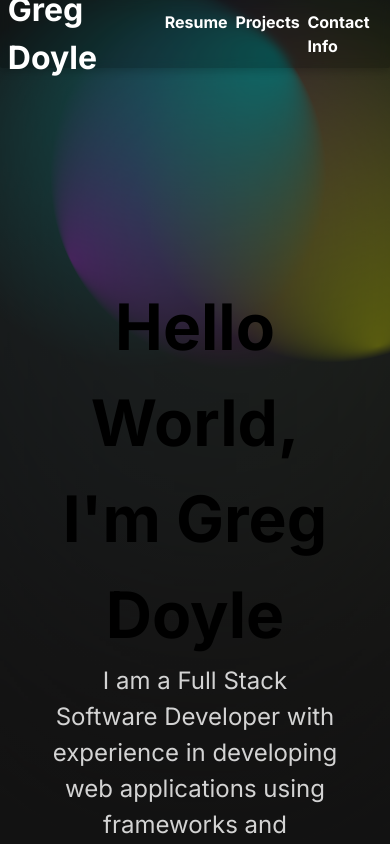
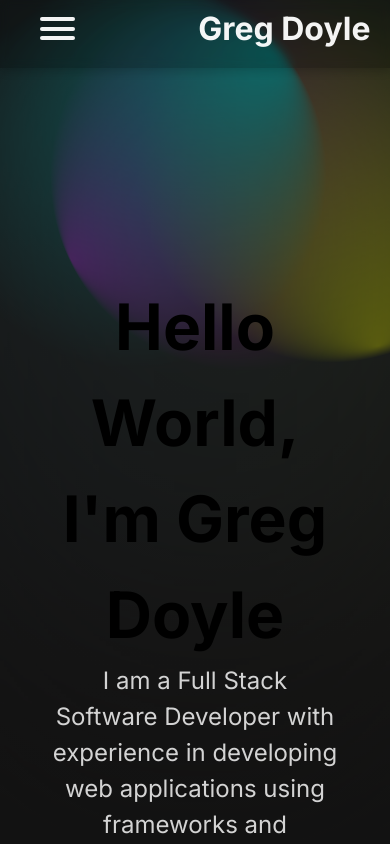
Before and after one commit to 18gdoyle/GregDoylesPortfolioSite, a Next.js app in the folder greg-doyles-portfolio-site/: page / in a window 390 px wide. Shown: the top 844 px of the page. Built offline with nearby package versions, Linux system fonts and the light colour scheme.

Commit message:
mobile nav bar

```diff
--- /dev/null
+++ b/greg-doyles-portfolio-site/app/components/MobileNavBar.css
@@ -0,0 +1,173 @@
+.container {
+    max-width: 1200px;
+    width: 90%;
+    margin: auto;
+}
+
+/* ............/navbar/............ *
+
+  /* desktop mode............/// */
+
+.navbar input[type="checkbox"],
+.navbar .hamburger-lines {
+    display: none;
+}
+
+.navbar {
+    background-color: rgba(0, 0, 0, 0.25);
+    backdrop-filter: blur(5px);
+    box-shadow: 0 3px 10px rgb(0 0 0 / 0.2);
+    position: fixed;
+    width: 100%;
+    color: white;
+    opacity: 0.85;
+    height: 8vh;
+    z-index: 12;
+}
+
+.navbar-container {
+    display: flex;
+    justify-content: space-between;
+    height: 64px;
+    align-items: center;
+}
+
+.menu-items {
+    order: 2;
+    display: flex;
+}
+
+.menu-items li {
+    list-style: none;
+    margin-left: 1.5rem;
+    margin-bottom: 0.5rem;
+    font-size: 1.2rem;
+}
+
+.menu-items a {
+    text-decoration: none;
+    color: white;
+    font-weight: 500;
+    transition: color 0.3s ease-in-out;
+}
+
+.menu-items a:hover {
+    color: #117964;
+    transition: color 0.3s ease-in-out;
+}
+
+.logo {
+    order: 1;
+    font-size: 2.3rem;
+}
+
+/* ......../ media query /.......... */
+
+@media (max-width: 768px) {
+    .navbar {
+        opacity: 0.95;
+    }
+
+    .navbar-container input[type="checkbox"],
+    .navbar-container .hamburger-lines {
+        display: block;
+    }
+
+    .navbar-container {
+        display: block;
+        position: relative;
+        height: 64px;
+    }
+
+    .navbar-container input[type="checkbox"] {
+        position: absolute;
+        display: block;
+        height: 32px;
+        width: 30px;
+        top: 20px;
+        left: 20px;
+        z-index: 5;
+        opacity: 0;
+    }
+
+    .navbar-container .hamburger-lines {
+        display: block;
+        height: 23px;
+        width: 35px;
+        position: absolute;
+        top: 17px;
+        left: 20px;
+        z-index: 2;
+        display: flex;
+        flex-direction: column;
+        justify-content: space-between;
+    }
+
+    .navbar-container .hamburger-lines .line {
+        display: block;
+        height: 4px;
+        width: 100%;
+        border-radius: 10px;
+        background: white;
+    }
+
+    .navbar-container .hamburger-lines .line1 {
+        transform-origin: 0% 0%;
+        transition: transform 0.4s ease-in-out;
+    }
+
+    .navbar-container .hamburger-lines .line2 {
+        transition: transform 0.2s ease-in-out;
+    }
+
+    .navbar-container .hamburger-lines .line3 {
+        transform-origin: 0% 100%;
+        transition: transform 0.4s ease-in-out;
+    }
+
+    .navbar .menu-items {
+        padding-top: 100px;
+        background-color: rgba(0, 0, 0, 0.9);
+        backdrop-filter: blur(5px);
+        box-shadow: 0 3px 10px rgb(0 0 0 / 0.2);
+        height: 100vh;
+        max-width: 300px;
+        transform: translate(-150%);
+        display: flex;
+        flex-direction: column;
+        margin-left: -40px;
+        padding-left: 50px;
+        opacity: 100%;
+        transition: transform 0.5s ease-in-out;
+    }
+
+    .navbar .menu-items li {
+        margin-bottom: 1.5rem;
+        font-size: 1.3rem;
+        font-weight: 500;
+    }
+
+    .logo {
+        position: absolute;
+        top: 5px;
+        right: 0;
+        font-size: 2rem;
+    }
+
+    .navbar-container input[type="checkbox"]:checked~.menu-items {
+        transform: translateX(0);
+    }
+
+    .navbar-container input[type="checkbox"]:checked~.hamburger-lines .line1 {
+        transform: rotate(35deg);
+    }
+
+    .navbar-container input[type="checkbox"]:checked~.hamburger-lines .line2 {
+        transform: scaleY(0);
+    }
+
+    .navbar-container input[type="checkbox"]:checked~.hamburger-lines .line3 {
+        transform: rotate(-35deg);
+    }
+
+}
--- /dev/null
+++ b/greg-doyles-portfolio-site/app/components/MobileNavBar.tsx
@@ -0,0 +1,41 @@
+import './MobileNavBar.css'
+
+export default function Home({ pageSwitchEvent }: any) {
+    function showResumePage() {
+        pageSwitchEvent('resumePage');
+    }
+
+    function showProjectsPage() {
+        pageSwitchEvent('projectsPage');
+    }
+
+    function showHomePage() {
+        pageSwitchEvent('homePage')
+    }
+
+    function showContactPage() {
+        pageSwitchEvent('contactPage')
+    }
+
+    return (
+        <main className="navbar">
+            <div className="navbar-container container">
+                <input type="checkbox" name="" id="" />
+                    <div className="hamburger-lines">
+                        <span className="line line1"></span>
+                        <span className="line line2"></span>
+                        <span className="line line3"></span>
+                    </div>
+                    <ul className="menu-items">
+                        <li><a href="#home">Home</a></li>
+                        <li><a href="#about">About</a></li>
+                        <li><a href="#food">Category</a></li>
+                        <li><a href="#food-menu">Menu</a></li>
+                        <li><a href="#testimonials">Testimonial</a></li>
+                        <li><a href="#contact">Contact</a></li>
+                    </ul>
+                    <h1 className="logo navBarTitle">Greg Doyle</h1>
+            </div>
+        </main>
+    )
+}
--- a/greg-doyles-portfolio-site/app/components/NavBar.tsx
+++ b/greg-doyles-portfolio-site/app/components/NavBar.tsx
@@ -1,4 +1,7 @@
 import './NavBar.css'
+import MobileNavBar from './MobileNavBar';
+import { render } from 'react-dom';
+import React from 'react';
 
 export default function Home({ pageSwitchEvent }: any) {
   function showResumePage() {
@@ -17,8 +20,22 @@ export default function Home({ pageSwitchEvent }: any) {
     pageSwitchEvent('contactPage')
   }
 
+  const [width, setWidth] = React.useState(window.innerWidth);
+  const breakpoint = 620;
+
+  React.useEffect(() => {
+    const handleWindowResize = () => setWidth(window.innerWidth)
+    window.addEventListener("resize", handleWindowResize);
+
+    // Return a function from the effect that removes the event listener
+    return () => window.removeEventListener("resize", handleWindowResize);
+  }, []);
+
   return (
     <main>
+      {(() => {
+        if (width > breakpoint) {
+          return(
           <div className="navBar">
             <div onClick={showHomePage} className='clickableDiv navBarTitle hoverUnderlineAnimation navBarColors' >
               Greg Doyle
@@ -35,6 +52,13 @@ export default function Home({ pageSwitchEvent }: any) {
               </div>
             </div>
           </div>
+          )
+        } else {
+          return(
+            <MobileNavBar></MobileNavBar>
+          )
+        }
+      })()}
     </main>
   )
 }
```
Lines whose indentation alone changed are shown as unchanged.
